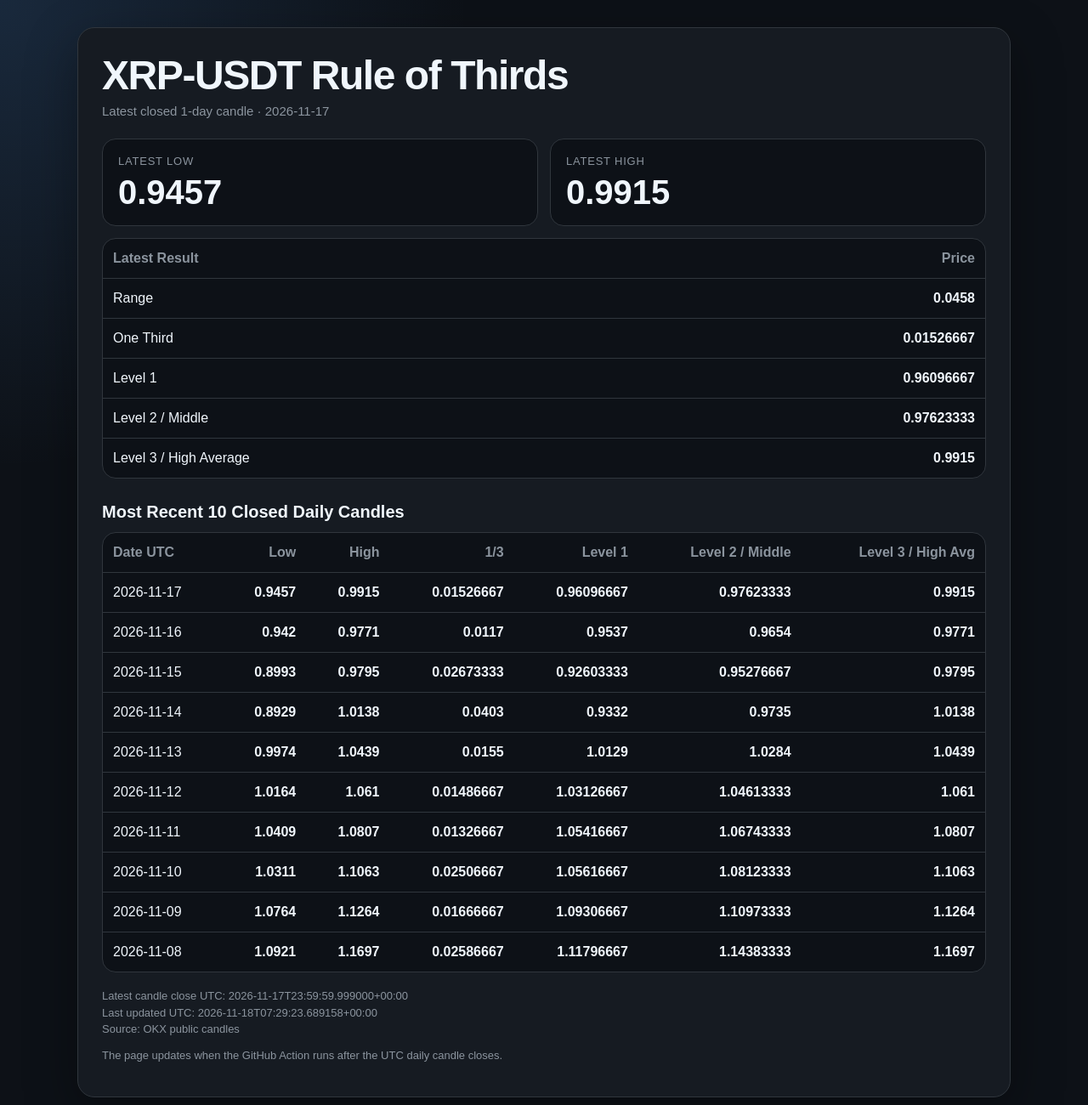
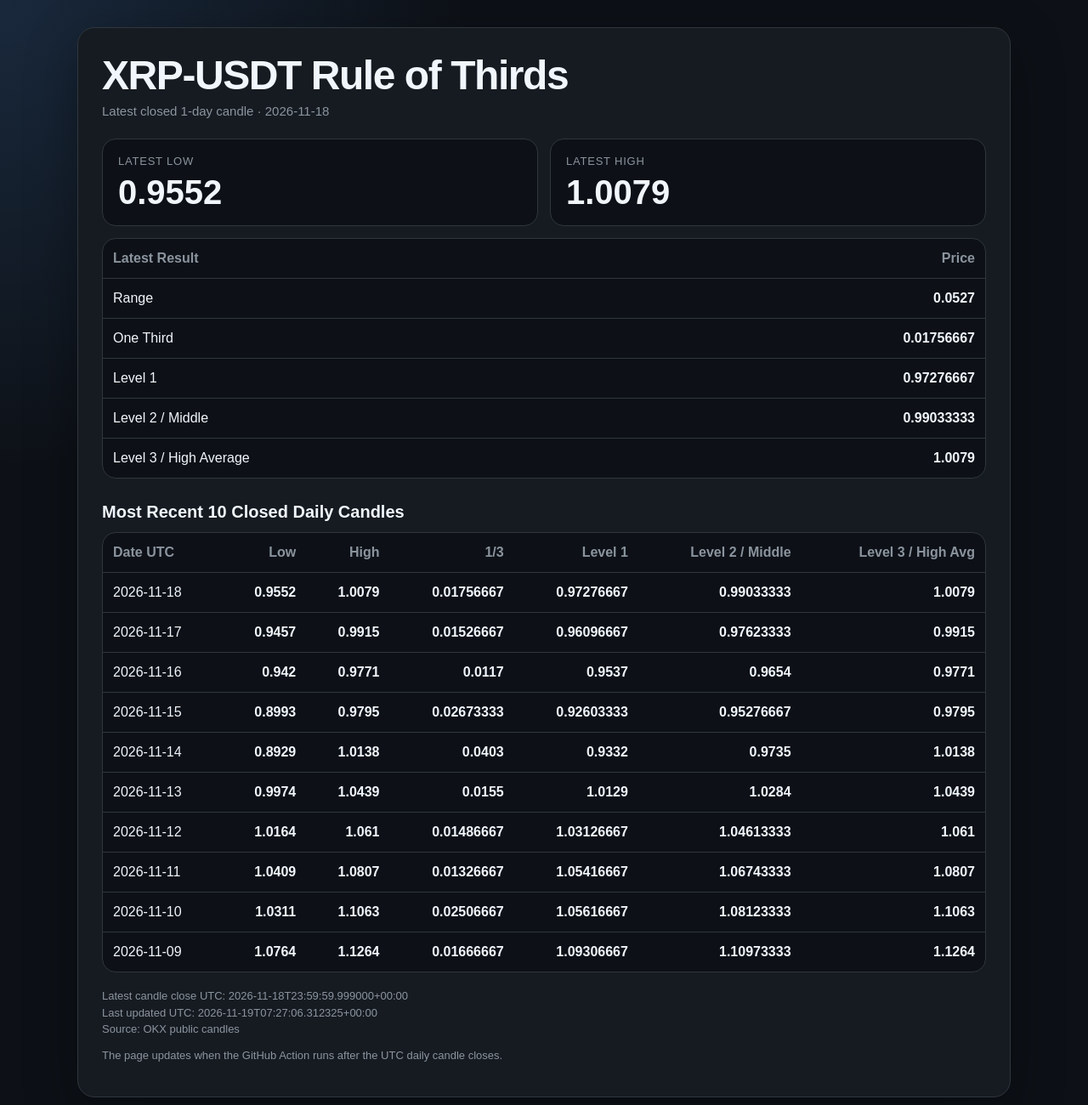
Before and after one commit to Einsteinmonkey/XRPoneDayCandlesRuleofThirds, a plain HTML site: page index.html in a window 1280 px wide. Shown: the whole page at 85% size. Drawn offline with Linux system fonts and the light colour scheme.

Commit message:
Update XRP/USDT rule of thirds

```diff
--- a/index.html
+++ b/index.html
@@ -114,27 +114,27 @@
 <body>
   <main>
     <h1>XRP-USDT Rule of Thirds</h1>
-    <p class="subtitle">Latest closed 1-day candle · 2026-11-17</p>
+    <p class="subtitle">Latest closed 1-day candle · 2026-11-18</p>
 
     <section class="price-grid">
       <div class="card">
         <span class="label">Latest Low</span>
-        <div class="value">0.9457</div>
+        <div class="value">0.9552</div>
       </div>
       <div class="card">
         <span class="label">Latest High</span>
-        <div class="value">0.9915</div>
+        <div class="value">1.0079</div>
       </div>
     </section>
 
     <div class="table-wrap latest-table">
       <table aria-label="Latest XRP USDT rule of thirds result">
         <tr><th>Latest Result</th><th>Price</th></tr>
-        <tr><td>Range</td><td>0.0458</td></tr>
-        <tr><td>One Third</td><td>0.01526667</td></tr>
-        <tr><td>Level 1</td><td>0.96096667</td></tr>
-        <tr><td>Level 2 / Middle</td><td>0.97623333</td></tr>
-        <tr><td>Level 3 / High Average</td><td>0.9915</td></tr>
+        <tr><td>Range</td><td>0.0527</td></tr>
+        <tr><td>One Third</td><td>0.01756667</td></tr>
+        <tr><td>Level 1</td><td>0.97276667</td></tr>
+        <tr><td>Level 2 / Middle</td><td>0.99033333</td></tr>
+        <tr><td>Level 3 / High Average</td><td>1.0079</td></tr>
       </table>
     </div>
 
@@ -150,6 +150,15 @@
           <th>Level 2 / Middle</th>
           <th>Level 3 / High Avg</th>
         </tr>
+      <tr>
+        <td>2026-11-18</td>
+        <td>0.9552</td>
+        <td>1.0079</td>
+        <td>0.01756667</td>
+        <td>0.97276667</td>
+        <td>0.99033333</td>
+        <td>1.0079</td>
+      </tr>
       <tr>
         <td>2026-11-17</td>
         <td>0.9457</td>
@@ -231,21 +240,12 @@
         <td>1.10973333</td>
         <td>1.1264</td>
       </tr>
-      <tr>
-        <td>2026-11-08</td>
-        <td>1.0921</td>
-        <td>1.1697</td>
-        <td>0.02586667</td>
-        <td>1.11796667</td>
-        <td>1.14383333</td>
-        <td>1.1697</td>
-      </tr>
       </table>
     </div>
 
     <p class="meta">
-      Latest candle close UTC: 2026-11-17T23:59:59.999000+00:00<br>
-      Last updated UTC: 2026-11-18T07:29:23.689158+00:00<br>
+      Latest candle close UTC: 2026-11-18T23:59:59.999000+00:00<br>
+      Last updated UTC: 2026-11-19T07:27:06.312325+00:00<br>
       Source: OKX public candles
     </p>
     <p class="note">The page updates when the GitHub Action runs after the UTC daily candle closes.</p>
```
Also changed, not shown: results/history.csv (+10 -9 lines), 2 other files.
